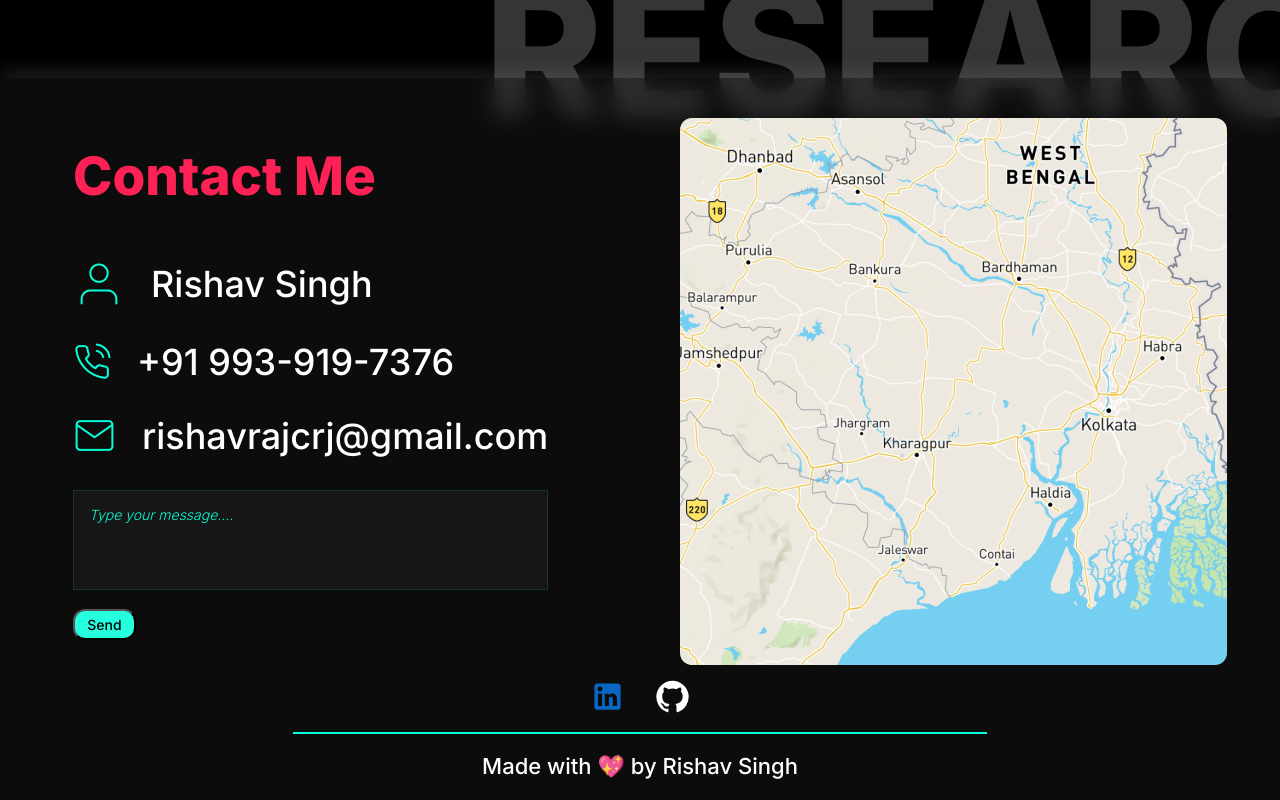
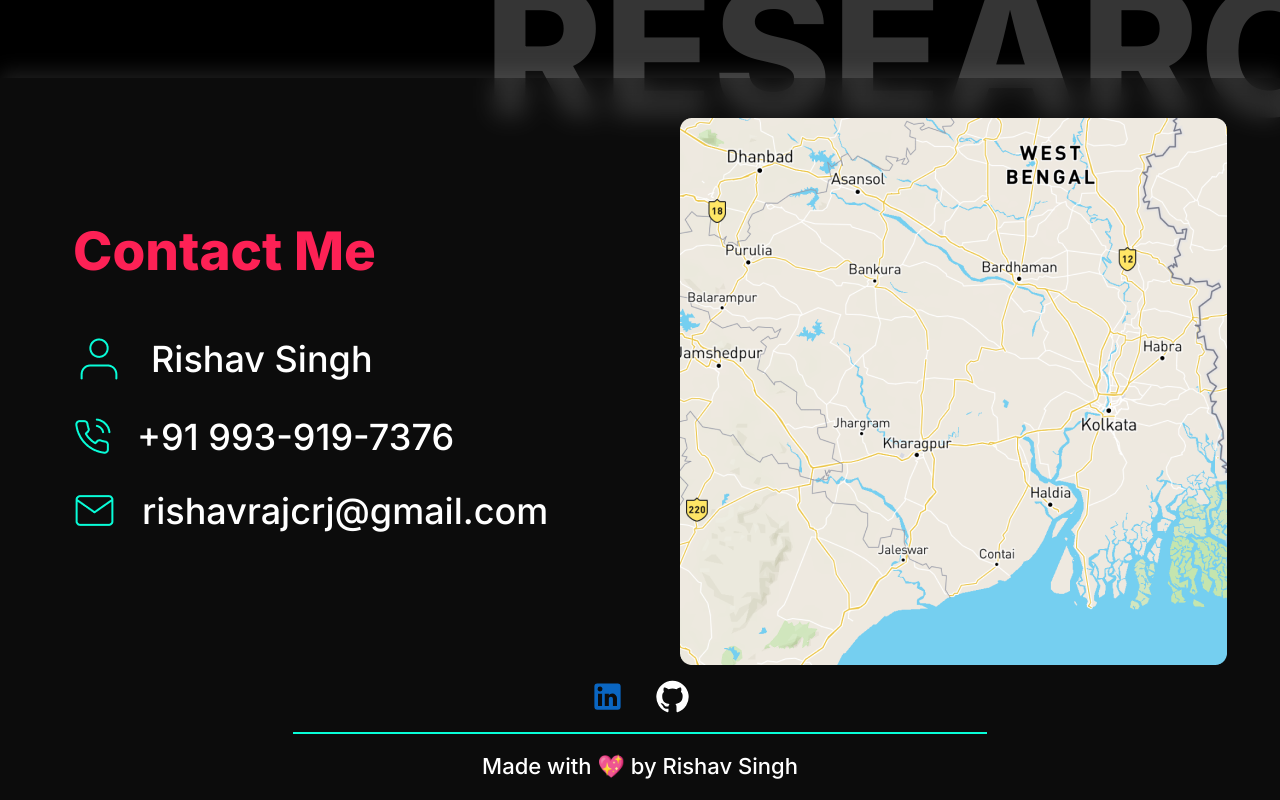
Before and after one commit to TheDa21crj/Portfolio, a React (Vite) app: page / in a window 1280 px wide. Shown: the part 2664-3464 px from the top of the page. Built offline with nearby package versions, Linux system fonts and the light colour scheme.

Commit message:
Update Contact.jsx

```diff
--- a/src/Components/Home/Contact.jsx
+++ b/src/Components/Home/Contact.jsx
@@ -1,7 +1,13 @@
 import React from "react";
+
+// css
 import CCss from "./Css/Contact.module.css";
+
+// Components
+import Socials from "./Socials";
+
+// Data
 import ContactData from "./../../Data/Contact.json";
-import Socials from "./Socials";
 
 // icons
 import Map from "./../../assets/Mapsicle Map.png";
@@ -50,15 +56,6 @@ export default function Contact() {
           ) : (
             ""
           )}
-          <textarea
-            name=""
-            id=""
-            cols="30"
-            rows="10"
-            className={CCss.TeaxtareaTag}
-            placeholder="Type your message...."
-          ></textarea>
-          <button className={CCss.Send}>Send</button>
         </div>
         <img src={Map} alt="" className={CCss.MapImg} />
       </div>
```
